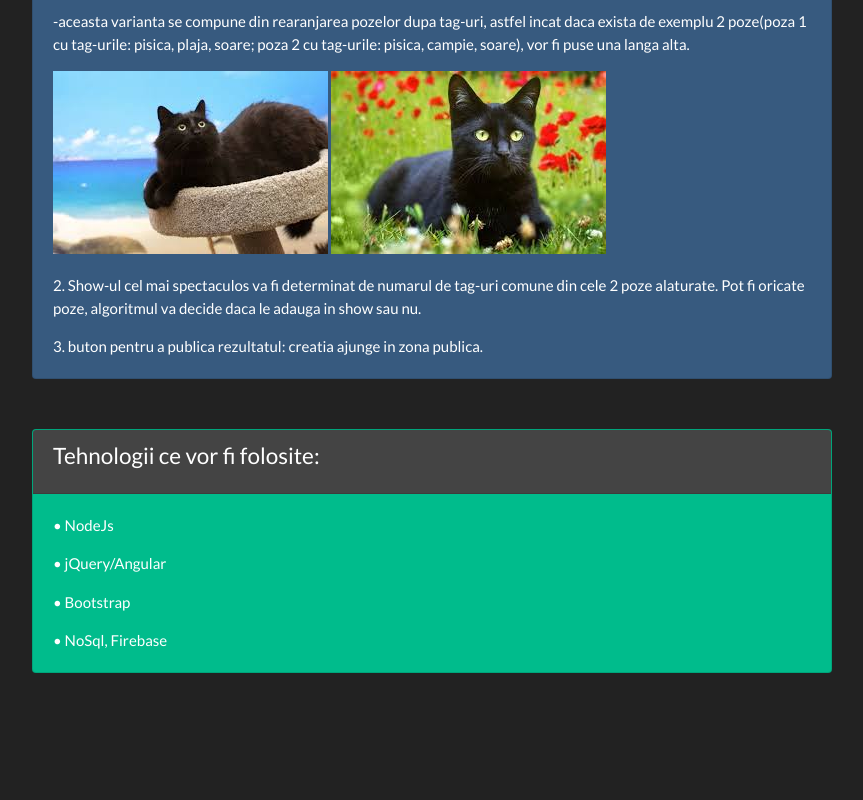
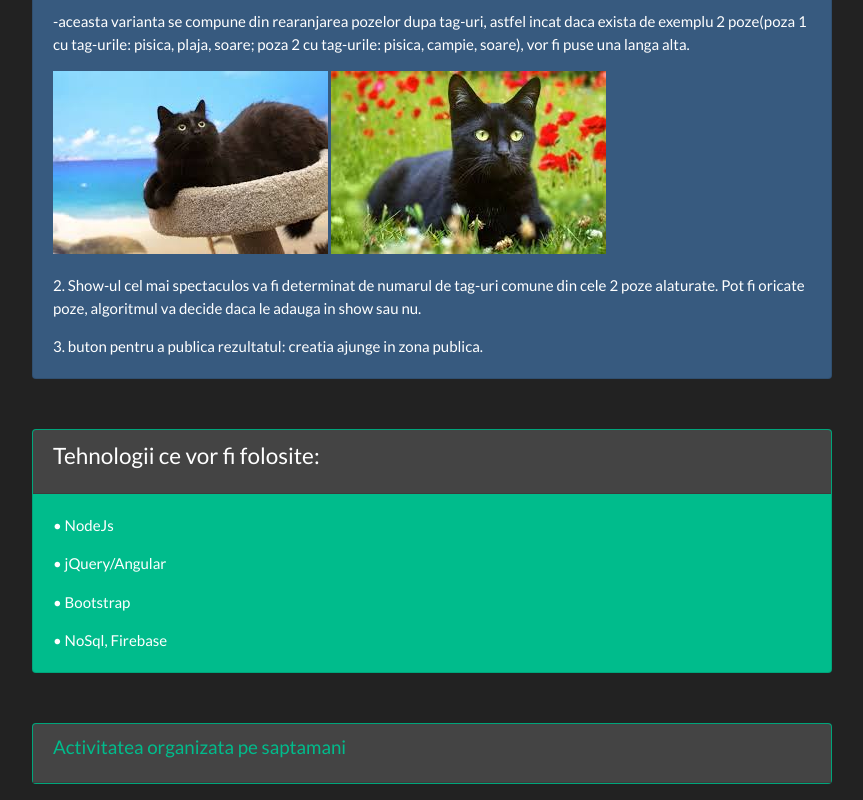
Before and after one commit to patriciamic/WebAppShows, a plain HTML site: page index.html in a window 1280 px wide. Shown: the part 766-1566 px from the top of the page, without its empty margins (208-1071 px from the left). Before the commit the page ends 1455 px from the top, so only its background shows below. Drawn offline with Linux system fonts and the light colour scheme.

Commit message:
Add files via upload

```diff
--- a/index.html
+++ b/index.html
@@ -75,6 +75,7 @@
             <p class="card-text">3. buton pentru a publica rezultatul: creatia ajunge in zona publica.</p>
 
 
+
         </div>
     </div>
 
@@ -88,8 +89,14 @@
             <p class="card-text">• jQuery/Angular</p>
             <p class="card-text">• Bootstrap</p>
             <p class="card-text">• NoSql, Firebase</p>
+
         </div>
     </div>
+	<div class="card text-white bg-success mb-3" style="max-width: 50rem; margin: 50px auto;">
+		<div class="card-header">
+			<h5 class="card-title" ><a href="http://192.168.199.199/~adeboga/proiect/">Activitatea organizata pe saptamani</a> </h5>
+	 	</div>
+    	</div>
 
 </body>
 
```
